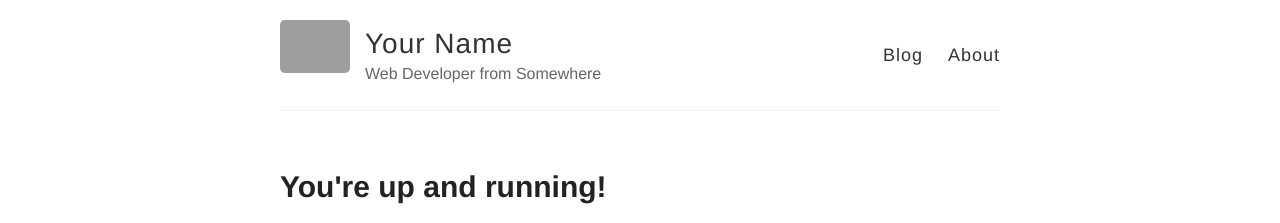
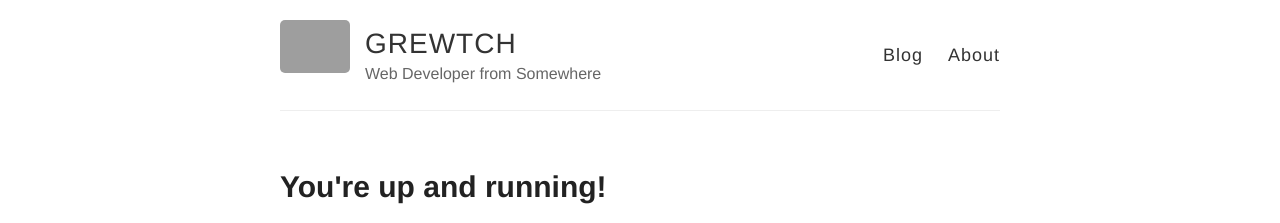
Before and after one commit to DLinge-MZ/blog, a Jekyll site: the page built from _posts/2014-3-3-Hello-World.md, in a window 1280 px wide. Shown: the top 223 px of the page. Built offline with Jekyll 4.4.1, drawn with Linux system fonts in a browser that asks for light colours; grey boxes are pictures that could not be loaded.

Commit message:
Update _config.yml

```diff
--- a/_config.yml
+++ b/_config.yml
@@ -3,7 +3,7 @@
 #
 
 # Name of your site (displayed in the header)
-name: Your Name
+name: GREWTCH
 
 # Short bio or description (displayed in the header)
 description: Web Developer from Somewhere
@@ -47,7 +47,7 @@
 # (http://yourusername.github.io/repository-name)
 # and NOT your User repository (http://yourusername.github.io)
 # then add in the baseurl here, like this: "/repository-name"
-baseurl: ""
+baseurl: "/blog"
 
 #
 # !! You don't need to change any of the configuration flags below !!
```
